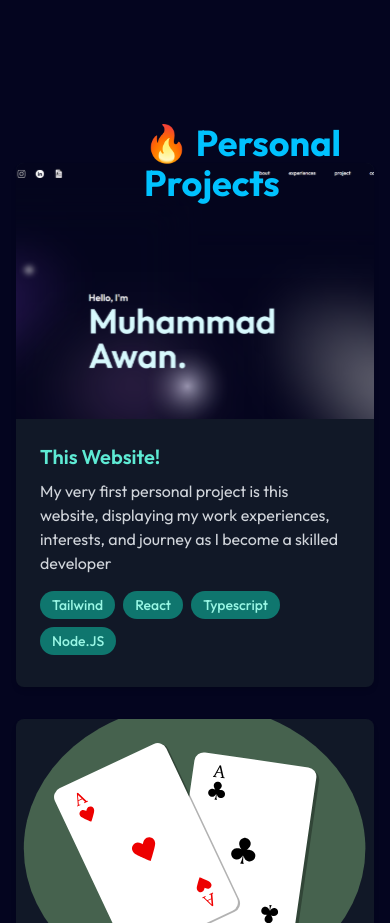
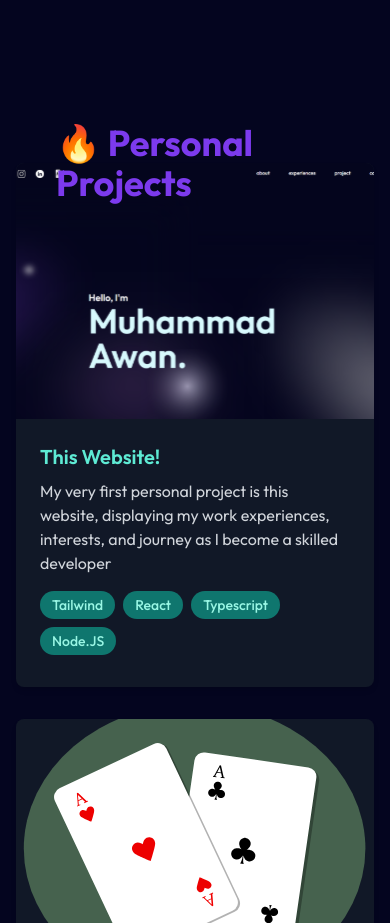
Before and after one commit to muhammad-awan0/portfolio, a React (Vite) app: page / in a window 390 px wide. Shown: the part 2920-3843 px from the top of the page. Built offline with nearby package versions, Linux system fonts and the light colour scheme.

Commit message:
Fixed responsiveness

```diff
--- a/src/Projects/projects.tsx
+++ b/src/Projects/projects.tsx
@@ -73,7 +73,6 @@ const ProjectCard: React.FC<{ project: ProjectDetails }> = ({ project }) => {
 // Main Projects component
 const Projects: React.FC = () => {
   const [isMobile, setIsMobile] = useState(false);
-
   useEffect(() => {
     const handleResize = () => {
       setIsMobile(window.innerWidth < 768);
@@ -89,9 +88,10 @@ const Projects: React.FC = () => {
 
   return (
     <div className="pt-12 pb-24 px-4 md:px-12">
-      <h1 className="text-heading-blue font-bold text-4xl absolute z-50 ml-32">
+      <h1 className= {`font-bold absolute z-50 text-violet-600 ${isMobile ? 'text-4xl ml-10' : 'text-4xl ml-32'}`}>
       🔥 Personal Projects
       </h1>
+
       <div className="space-y-8">
         {projectsDetails.map((project, index) => (
           <ProjectCard key={index} project={project} />
```
